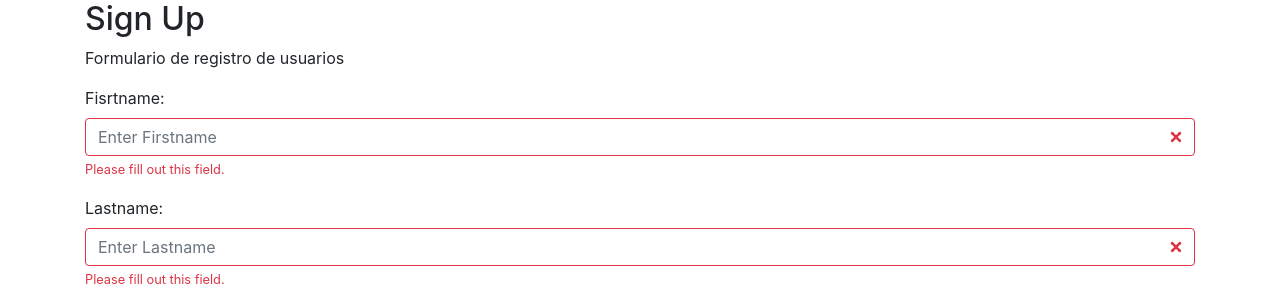
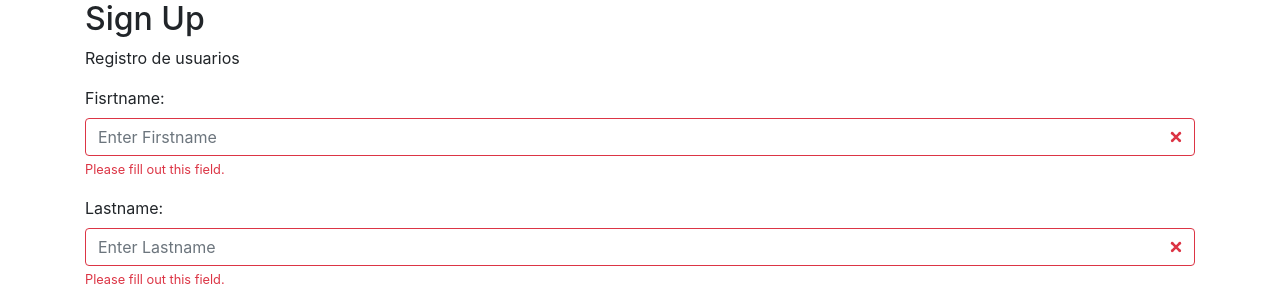
Before and after one commit to santiagodc99/tienda, a PHP site: page /signup.php in a window 1280 px wide. Shown: the top 300 px of the page. Run offline with PHP 8.4, Linux system fonts and the light colour scheme.

Commit message:
modulo usuario final

```diff
--- a/signup.php
+++ b/signup.php
@@ -23,7 +23,7 @@
 
 <div class="container">
   <h2>Sign Up</h2>
-  <p>Formulario de registro de usuarios</p>
+  <p>Registro de usuarios</p>
   <form name="form1"action="uregister.php" class="was-validated" method="POST">
     <div class="form-group">
       <label for="uname">Fisrtname:</label>
--- a/uregister.php
+++ b/uregister.php
@@ -1,5 +1,5 @@
 <?php
-
+// ultima actualizacion
 include("database.php");
 $firstname=$_POST['uname'];
 $lastname=$_POST['ulastname'];
```
